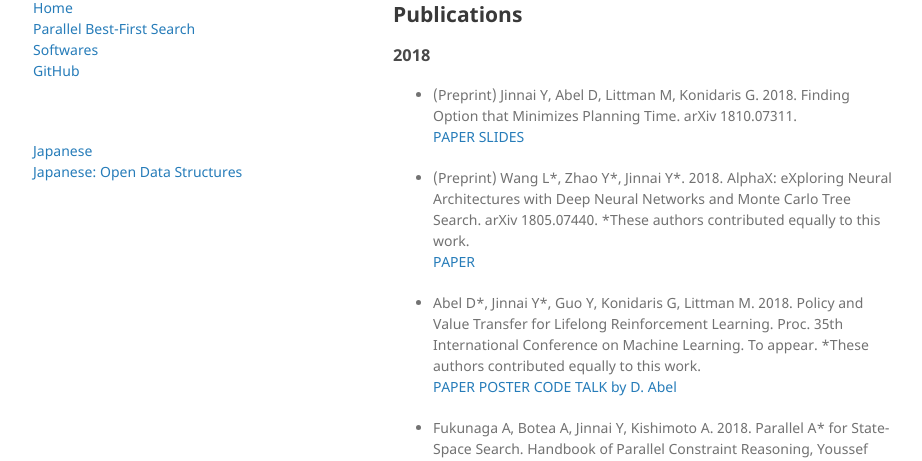
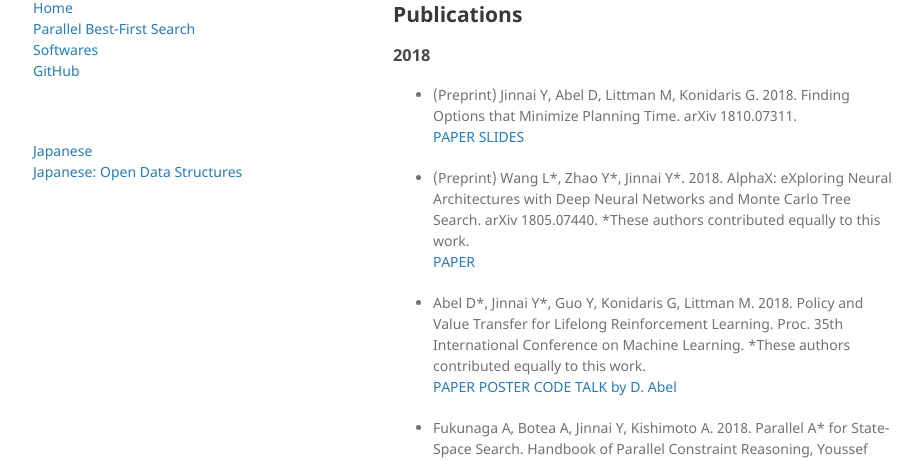
Before and after one commit to jinnaiyuu/jinnaiyuu.github.io, a Jekyll site: the page built from index.md, in a window 1280 px wide and 900 px high, scrolled down 597 px. Shown: the part 175-636 px from the top of the window, without its empty margins (177-1099 px from the left). Built offline with Jekyll 4.4.1, drawn with Linux system fonts in a browser that asks for light colours; our own code applies the rules of GitHub Pages for plain Markdown files.

Commit message:
fixed the title of the arXiv paper

```diff
--- a/index.md
+++ b/index.md
@@ -21,13 +21,13 @@ Artificial Intelligence, Reinforcement Learning, Deep Learning, Classical Planni
 
 ### 2018
 
-- (Preprint) Jinnai Y, Abel D, Littman M, Konidaris G. 2018. Finding Option that Minimizes Planning Time. arXiv 1810.07311.
+- (Preprint) Jinnai Y, Abel D, Littman M, Konidaris G. 2018. Finding Options that Minimize Planning Time. arXiv 1810.07311.
 [PAPER](https://arxiv.org/abs/1810.07311) [SLIDES](../pdf/slides/arXiv-options slides.pdf)
 
 - (Preprint) Wang L\*, Zhao Y\*, Jinnai Y\*. 2018. AlphaX: eXploring Neural Architectures with Deep Neural Networks and Monte Carlo Tree Search. arXiv 1805.07440. \*These authors contributed equally to this work.
 [PAPER](https://arxiv.org/abs/1805.07440)
 
-- Abel D\*, Jinnai Y\*, Guo Y, Konidaris G, Littman M. 2018. Policy and Value Transfer for Lifelong Reinforcement Learning. Proc. 35th International Conference on Machine Learning. To appear. \*These authors contributed equally to this work.
+- Abel D\*, Jinnai Y\*, Guo Y, Konidaris G, Littman M. 2018. Policy and Value Transfer for Lifelong Reinforcement Learning. Proc. 35th International Conference on Machine Learning. \*These authors contributed equally to this work.
 [PAPER](../pdf/papers/ICML-18.pdf) [POSTER](../pdf/posters/NEML-18 poster.pdf) [CODE](https://github.com/david-abel/transfer_rl_icml_2018) [TALK by D. Abel](https://youtu.be/x98LGXidIYA?t=46m32s)
 
 - Fukunaga A, Botea A, Jinnai Y, Kishimoto A. 2018. Parallel A* for State-Space Search. Handbook of Parallel Constraint Reasoning, Youssef Hamadi, Lakhdar Sais (eds.), Springer. ISBN 978-3-319-63515-6.
```
Also changed, not shown: ja/index.md (+2 -2 lines), 1 other file.
